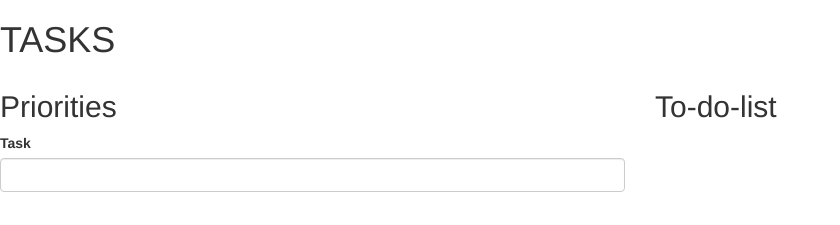
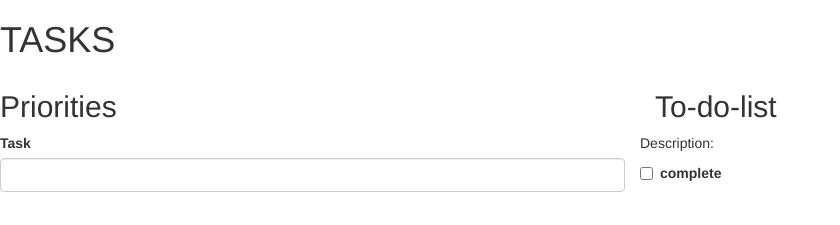
Before and after one commit to shariff6/To-do-list, a plain HTML site: page index.html in a window 1280 px wide. Shown: the top 225 px of the page, without its empty margins (0-840 px from the left). Drawn offline with Linux system fonts and the light colour scheme.

Commit message:
added div to display user input on other side of page

```diff
--- a/index.html
+++ b/index.html
@@ -35,6 +35,17 @@
 
 
       </div>
+      <div id="show-description">
+        <h2></h2>
+        <p>Description:<span class="task-description"></span></p>
+        <div class="checkbox-inline">
+          <label><input type="checkbox" value="">complete</label>
+        </div>
+
+
+
+
+      </div>
 
     </div>
   </body>
```
